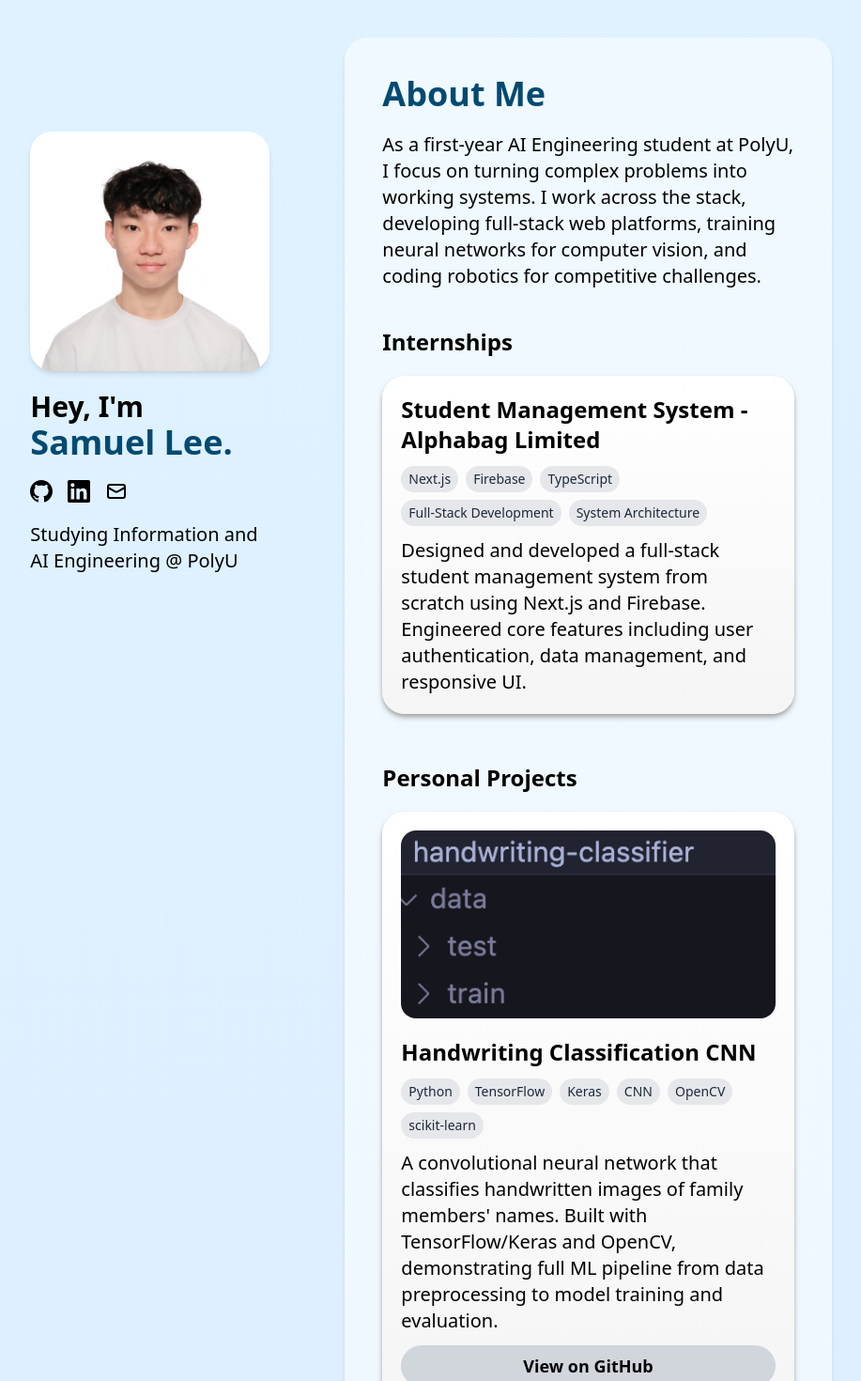
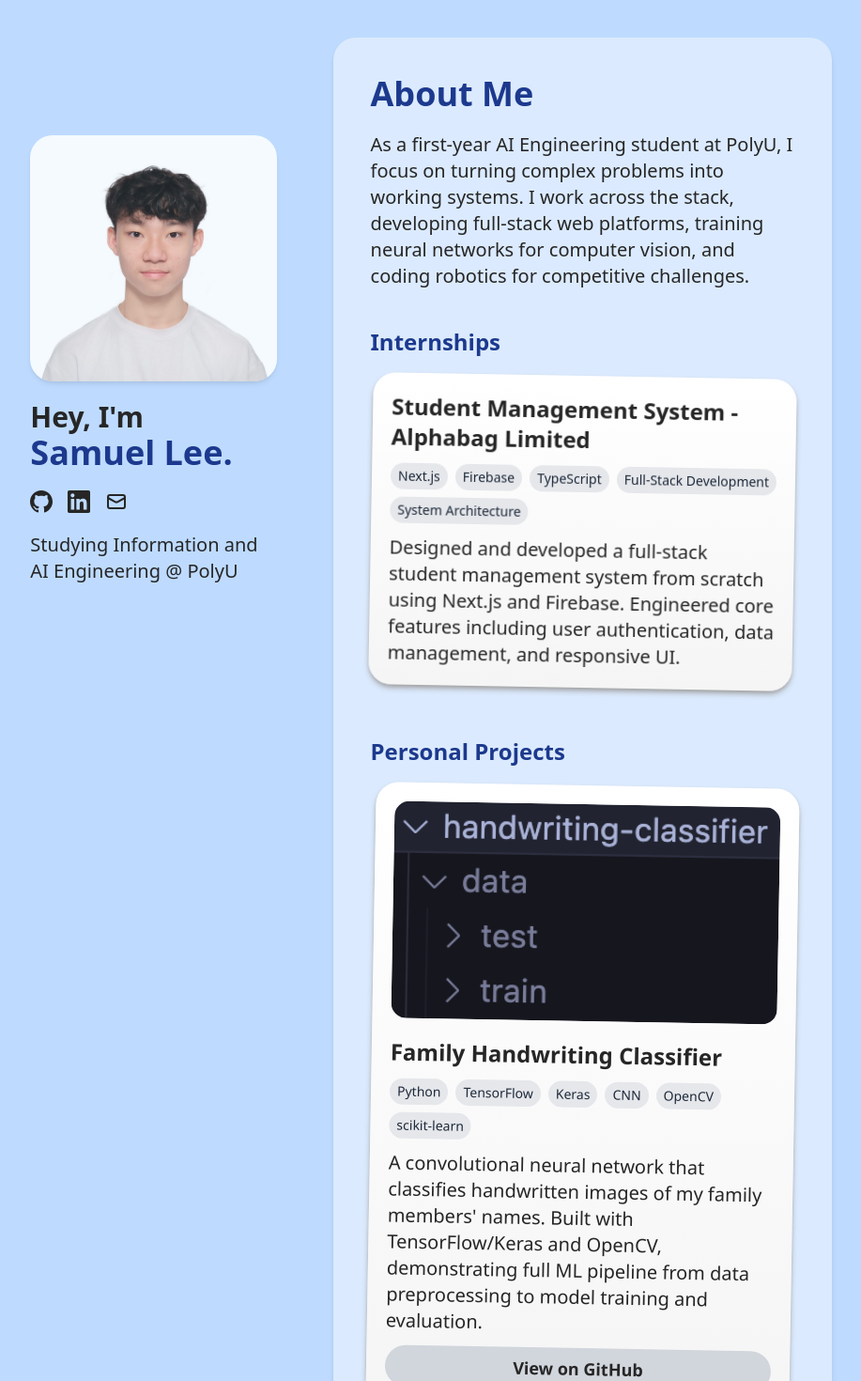
Before and after one commit to wavesam/portfolio6, a React (Vite) app: page / in a window 1280 px wide. Shown: the top 1470 px of the page at 94% size, without its empty margins (181-1098 px from the left). Built offline with nearby package versions, Linux system fonts and the light colour scheme.

Commit message:
theme overhaul

```diff
--- a/src/App.tsx
+++ b/src/App.tsx
@@ -13,20 +13,20 @@ import acneImpactPhoto from "./images/acne_impact_photo.png";
 
 function App() {
   return (
-    <div className="min-h-screen w-screen flex items-center justify-center bg-gradient-to-b from-sky-100 to-blue-100">
-      <div className="my-10 md:w-2/3 flex flex-col xl:flex-row gap-20 text-xl font-sans">
-        <aside className="xl:sticky xl:top-35 xl:w-1/3 h-full">
+    <div className="min-h-screen w-screen flex items-center justify-center bg-blue-200">
+      <div className="my-10 md:w-2/3 flex flex-col xl:flex-row gap-[7%] text-xl font-sans text-neutral-800">
+        <aside className="xl:mb-0 xl:sticky xl:top-[18%] xl:w-1/3 h-full">
           <div className="xl:mt-0 items-center xl:items-start flex flex-col gap-5 text-center xl:text-left">
             <img
               src={profilePhoto}
               alt="profile pic"
-              className="w-[200px] h-[200px] xl:w-full xl:h-full rounded-full xl:rounded-3xl shadow-md hover:shadow-lg transition-shadow duration-300"
+              className="w-[200px] h-[200px] xl:w-full xl:h-full rounded-full xl:rounded-3xl shadow-md hover:shadow-lg opacity-85 hover:opacity-95 transition duration-300"
               loading="lazy"
             ></img>
 
             <div className="font-bold">
               <span className="text-3xl">Hey, I'm</span> <br />
-              <h1 className="text-4xl text-sky-900">Samuel Lee.</h1>
+              <h1 className="text-4xl text-blue-900">Samuel Lee.</h1>
             </div>
             <SocialMediaIcons></SocialMediaIcons>
             <p className="w-3/4 sm:w-full">
@@ -34,9 +34,9 @@ function App() {
             </p>
           </div>
         </aside>
-        <section className="-mt-10 xl:mt-0 w-full xl:w-2/3 h-full p-10 flex flex-col gap-10 overflow-y-scroll [scrollbar-width:none] [&::-webkit-scrollbar]:hidden bg-gradient-to-b from-sky-50 to-blue-50 rounded-3xl shadow-md">
+        <section className="mt-10 xl:mt-0 w-full xl:w-2/3 h-full p-10 flex flex-col gap-10 overflow-y-scroll [scrollbar-width:none] [&::-webkit-scrollbar]:hidden bg-blue-100 rounded-3xl shadow-md">
           <div className="flex flex-col gap-5">
-            <h1 className="text-4xl font-bold text-sky-900">About Me</h1>
+            <h1 className="text-4xl font-bold text-blue-900">About Me</h1>
             <p>
               As a first-year AI Engineering student at PolyU, I focus on
               turning complex problems into working systems. I work across the
@@ -46,7 +46,7 @@ function App() {
             </p>
           </div>
           <div className="flex flex-col gap-5">
-            <h2 className="text-2xl font-bold">Internships</h2>
+            <h2 className="text-2xl text-blue-900 font-bold">Internships</h2>
             <ProjectCard
               title="Student Management System - Alphabag Limited"
               technologies={[
@@ -60,9 +60,11 @@ function App() {
             />
           </div>
           <div className="mt-3 flex flex-col gap-5">
-            <h1 className="text-2xl font-bold">Personal Projects</h1>
+            <h1 className="text-2xl text-blue-900 font-bold">
+              Personal Projects
+            </h1>
             <ProjectCard
-              title="Handwriting Classification CNN"
+              title="Family Handwriting Classifier"
               technologies={[
                 "Python",
                 "TensorFlow",
@@ -71,7 +73,7 @@ function App() {
                 "OpenCV",
                 "scikit-learn",
               ]}
-              description="A convolutional neural network that classifies handwritten images of family members' names. Built with TensorFlow/Keras and OpenCV, demonstrating full ML pipeline from data preprocessing to model training and evaluation."
+              description="A convolutional neural network that classifies handwritten images of my family members' names. Built with TensorFlow/Keras and OpenCV, demonstrating full ML pipeline from data preprocessing to model training and evaluation."
               image={handwritingClassifierScreenshot}
               githubUrl="https://github.com/wavesam/handwriting-classifier"
             />
@@ -89,22 +91,24 @@ function App() {
               githubUrl="https://github.com/wavesam/console-ai-chat"
             />
             <ProjectCard
+              title="Acne Impact - UI/UX Prototype"
+              technologies={["Figma", "UI/UX Design", "Prototyping"]}
+              description="A clickable app demo exploring core UI/UX principles. Designed 8 interconnected screens with functional prototypes to map key user workflows."
+              image={acneImpactPhoto}
+              linkUrl="https://www.figma.com/proto/ZY70oHTHqmzgbENcxp4HEG/Acne-Impact?node-id=63-1399&p=f&t=BmK1G79Qrj2arsCr-1&scaling=scale-down&content-scaling=fixed&page-id=0%3A1&starting-point-node-id=63%3A1399"
+            ></ProjectCard>
+            <ProjectCard
               title="Portfolio Website"
               description="This website! Built using React, TypeScript, and Tailwind CSS. Check out the source code on my GitHub."
               technologies={["React", "TypeScript", "Tailwind CSS"]}
               linkUrl="https://wavesam.io"
               githubUrl="https://github.com/wavesam/wavesam.github.io"
             ></ProjectCard>
-            <ProjectCard
-              title="Acne Impact - UI/UX Prototype"
-              technologies={["Figma", "UI/UX Design", "Prototyping"]}
-              description="A clickable app demo exploring core UI/UX principles. Designed 8 interconnected screens with functional prototypes to map key user workflows."
-              image={acneImpactPhoto}
-              linkUrl="https://www.figma.com/proto/ZY70oHTHqmzgbENcxp4HEG/Acne-Impact?node-id=63-1399&p=f&t=BmK1G79Qrj2arsCr-1&scaling=scale-down&content-scaling=fixed&page-id=0%3A1&starting-point-node-id=63%3A1399"
-            ></ProjectCard>
           </div>
           <div className="mt-3 w-full h-full flex flex-col gap-5">
-            <h2 className="text-2xl font-bold">Robotics & Competitions</h2>
+            <h2 className="text-2xl text-blue-900 font-bold">
+              Robotics & Competitions
+            </h2>
             <ProjectCard
               title="Mini-ROV Competition"
               technologies={["C++", "Arduino"]}
@@ -119,7 +123,7 @@ function App() {
             ></ProjectCard>
           </div>
           <div className="mt-3 w-full h-full flex flex-col gap-5">
-            <h2 className="text-2xl font-bold">Skills</h2>
+            <h2 className="text-2xl text-blue-900 font-bold">Skills</h2>
             <ProjectCard
               title="AI/ML"
               description="Python, TensorFlow, OpenCV, scikit-learn"
--- a/src/components/BackToTop.tsx
+++ b/src/components/BackToTop.tsx
@@ -31,7 +31,7 @@ const BackToTop = () => {
       {isVisible && (
         <button
           onClick={scrollToTop}
-          className="bg-sky-50 hover:bg-sky-50/80 p-3 rounded-full shadow-lg transition-all duration-300 transform hover:scale-110 cursor-pointer"
+          className="bg-blue-50 hover:bg-blue-50/80 p-3 rounded-full shadow-lg transition-all duration-300 transform hover:scale-110 cursor-pointer"
           aria-label="Back to top"
         >
           <svg
--- a/src/components/ProjectCard.tsx
+++ b/src/components/ProjectCard.tsx
@@ -18,11 +18,11 @@ const ProjectCard = ({
   image,
 }: ProjectParams) => {
   return (
-    <div className="flex flex-col gap-5 justify-between p-5 rounded-3xl bg-gradient-to-b from-white to-neutral-100 shadow-md shadow-neutral-400 hover:shadow-lg transition-shadow duration-300">
+    <div className="flex flex-col gap-5 justify-between p-5 rounded-3xl bg-gradient-to-b from-white to-neutral-100 shadow-md shadow-neutral-400 hover:shadow-lg rotate-1 hover:rotate-0 hover:-translate-y- transition duration-300">
       {image && (
         <img
           src={image}
-          className="h-[200px] object-cover rounded-2xl"
+          className="aspect-video object-cover rounded-2xl"
           loading="lazy"
         ></img>
       )}
```
Also changed, not shown: src/images/console_ai_chat.png, src/images/handwriting_classifier.png.
